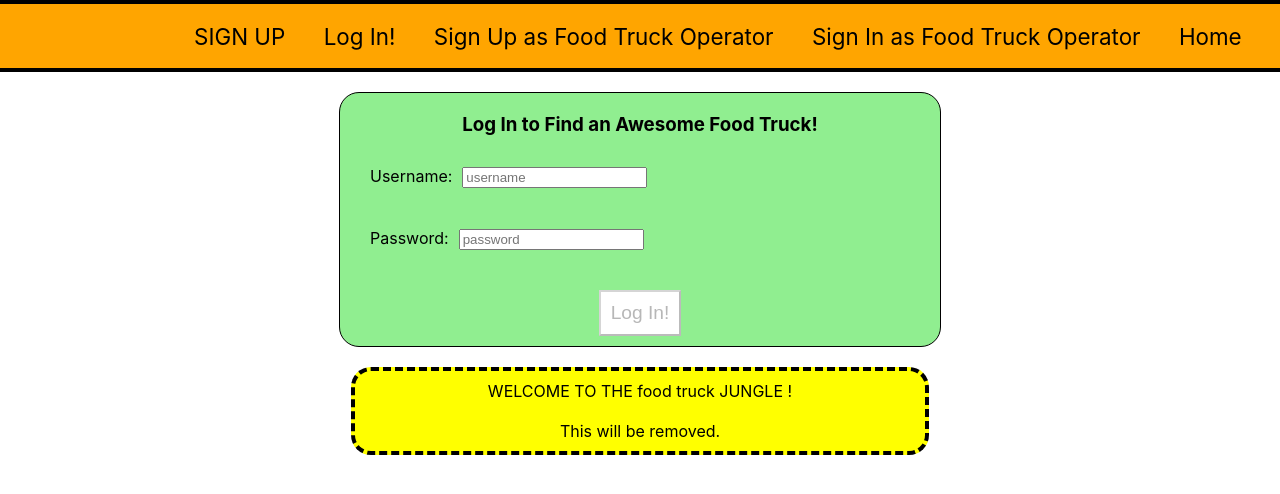
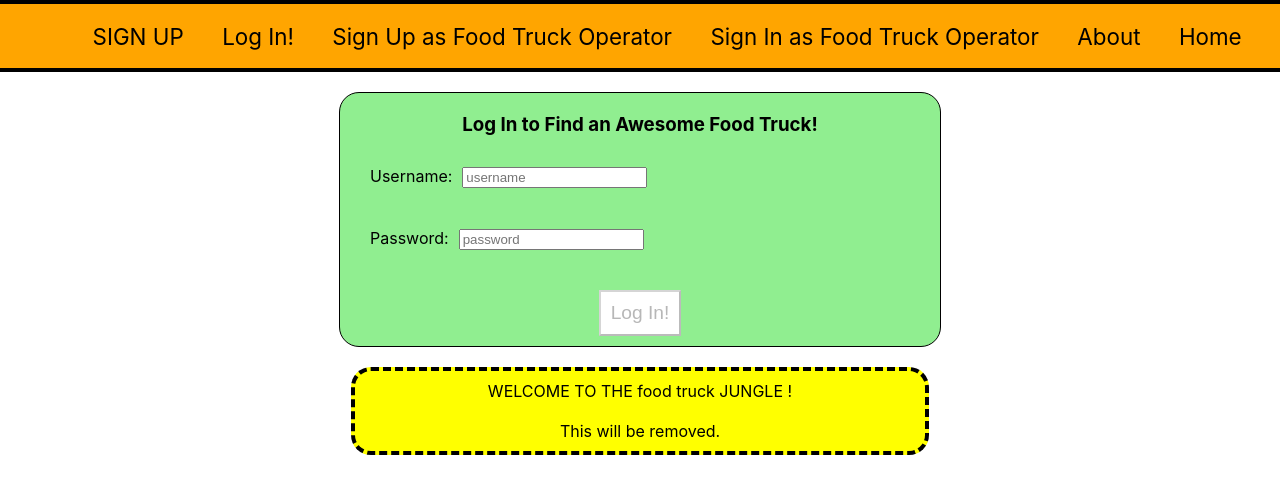
Before and after one commit to WEBPT23-Food-Truck-Tracker-AaronSoler/FrontEnd, a React (Create React App) app in the folder food-truck-trackr/: page / in a window 1280 px wide. Shown: the top 494 px of the page. Built offline with nearby package versions, Linux system fonts and the light colour scheme.

Commit message:
changed the navigation to include marketing/about

```diff
--- a/food-truck-trackr/src/components/Navigation.js
+++ b/food-truck-trackr/src/components/Navigation.js
@@ -27,6 +27,7 @@ const Navigation = () => {
       <Link to="/login">Log In!</Link>
       <Link to="/registerOperator">Sign Up as Food Truck Operator</Link>
       <Link to="/loginOperator">Sign In as Food Truck Operator</Link>
+      <Link to="/marketing">About</Link>
       <Link to="/">Home</Link>
     </NavigationDiv>
   );
```
